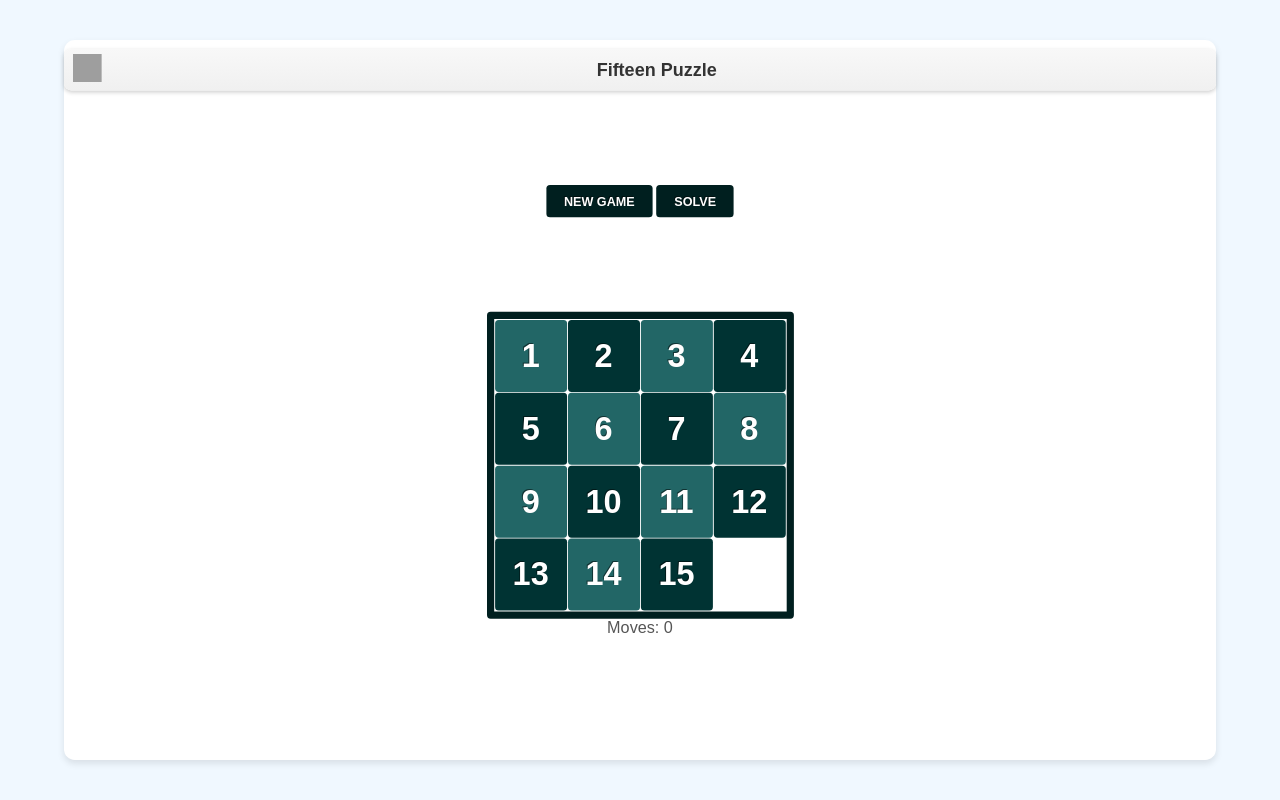
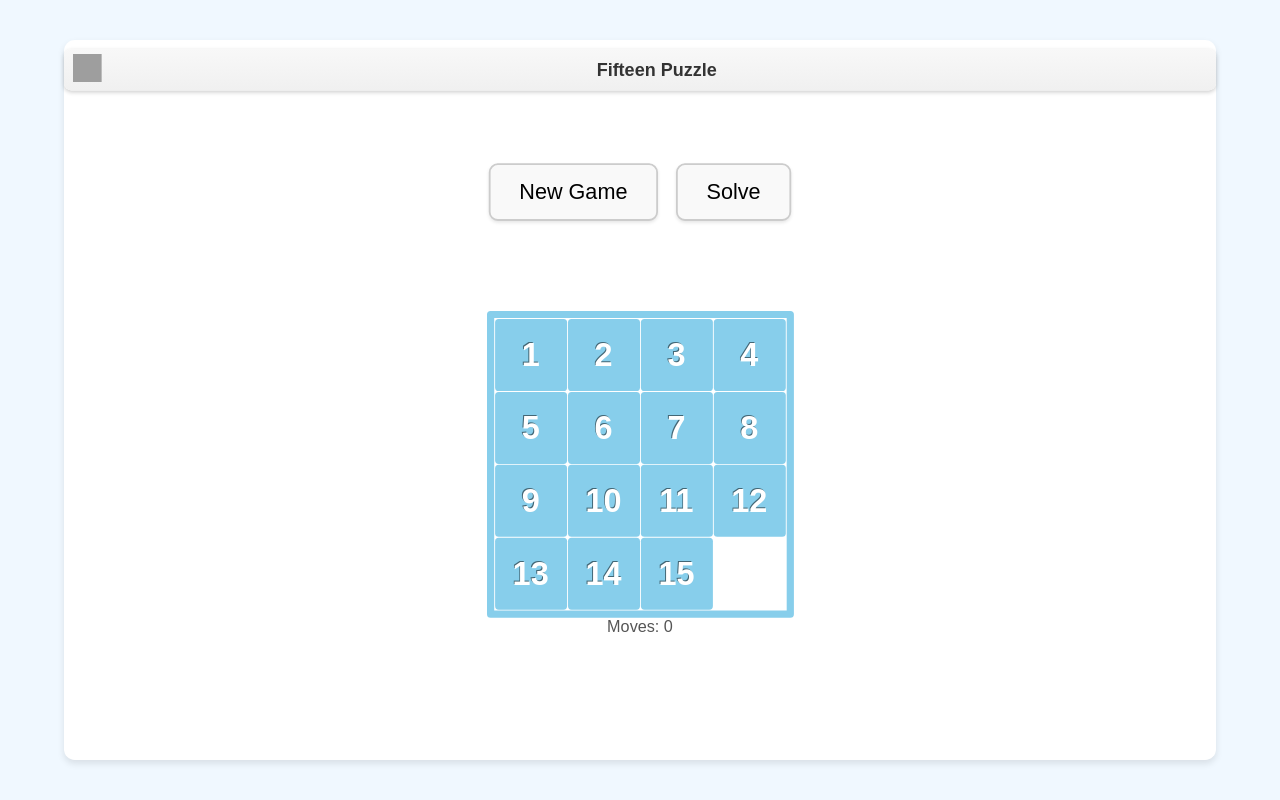
Before and after one commit to egubaidullin/math-kids, a React (Vite) app: page /fifteen-puzzle in a window 1280 px wide. Built offline with nearby package versions, Linux system fonts and the light colour scheme; grey boxes are pictures that could not be loaded.

Commit message:
Initial commit from your app

```diff
--- a/src/FifteenPuzzle.css
+++ b/src/FifteenPuzzle.css
@@ -13,7 +13,7 @@
   margin: 25px 2px;
   border: 0;
   border-radius: 4px;
-  background: #001F1F;
+  background: #87CEEB; /* Light Sky Blue */
   font: bold 14px Arial;
   text-align: center;
   text-transform: uppercase;
@@ -22,7 +22,7 @@
 }
 
 #controls button:hover {
-  background: #003333;
+  background: #ADD8E6; /* Light Blue */
 }
 
 #puzzle {
@@ -31,7 +31,7 @@
   height: 325px;
   margin: 0 auto;
   margin-top: 80px;
-  border: 8px solid #001F1F;
+  border: 8px solid #87CEEB; /* Light Sky Blue */
   border-radius: 4px;
 }
 
@@ -56,11 +56,11 @@
 }
 
 #puzzle span.number.light {
-  background: #226666;
+  background: #87CEEB; /* Light Sky Blue */
 }
 
 #puzzle span.number.dark {
-  background: #003333;
+  background: #87CEEB; /* Light Sky Blue */
 }
 
 #puzzle.animate span {
@@ -74,3 +74,26 @@
   text-align: center;
   margin-top: 20px;
 }
+
+.controls-container {
+  display: flex;
+  justify-content: center;
+  margin-bottom: 20px;
+}
+
+.game-button {
+  padding: 16px 32px;
+  font-size: 24px;
+  border: 2px solid #ccc;
+  border-radius: 10px;
+  cursor: pointer;
+  background-color: #f9f9f9;
+  transition: background-color 0.3s ease, transform 0.1s ease;
+  box-shadow: 0 2px 4px rgba(0, 0, 0, 0.1);
+  margin: 0 10px;
+}
+
+.game-button:hover {
+  background-color: #e0e0e0;
+  transform: scale(1.05);
+}
--- a/src/FifteenPuzzle.jsx
+++ b/src/FifteenPuzzle.jsx
@@ -169,9 +169,9 @@ function FifteenPuzzle() {
         </Link>
         <h2>Fifteen Puzzle</h2>
       </div>
-      <div id="controls">
-        <button id="newGame" onClick={newGame}>New Game</button>
-        <button id="solve" onClick={solve}>Solve</button>
+      <div className="controls-container">
+        <button className="game-button" onClick={newGame}>New Game</button>
+        <button className="game-button" onClick={solve}>Solve</button>
       </div>
       <div id="puzzle" ref={puzzleRef} className={puzzleSolved ? 'solved' : ''}>
         {tiles.map((tileValue, index) => {
```
